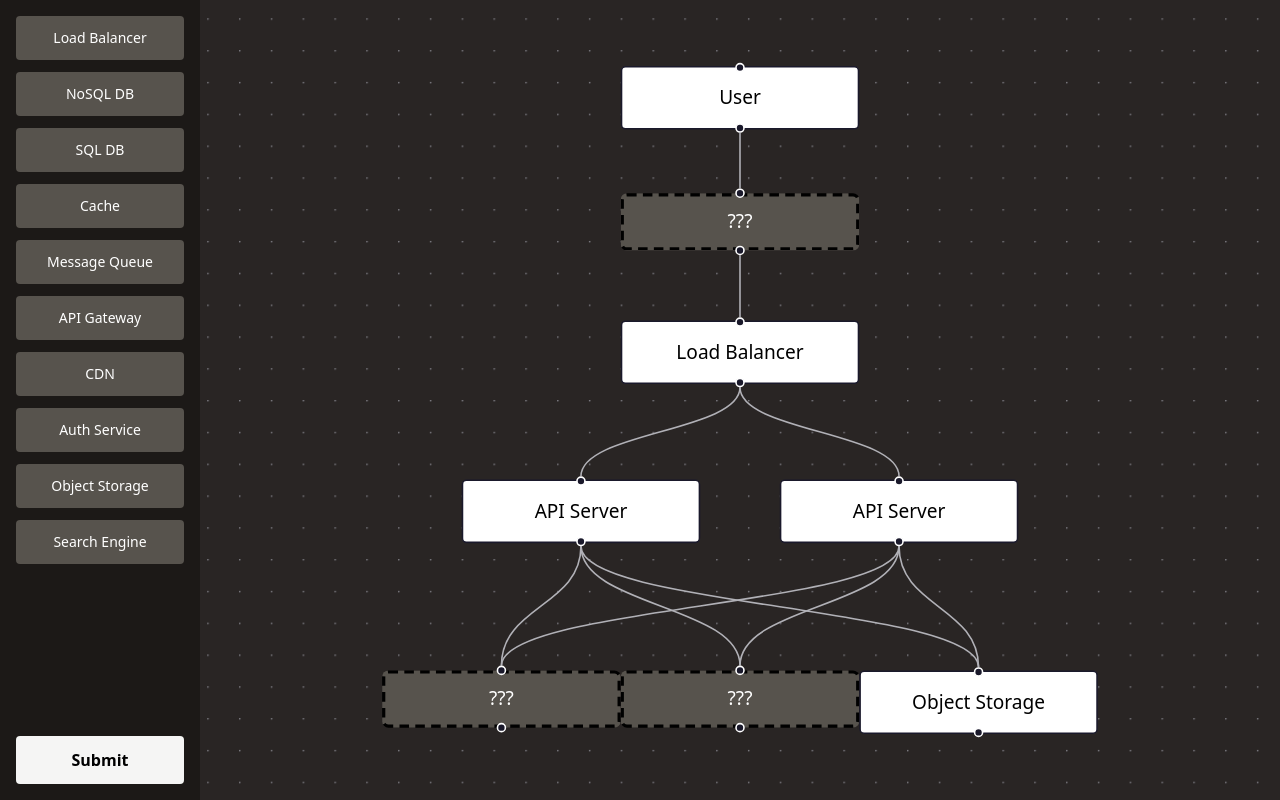
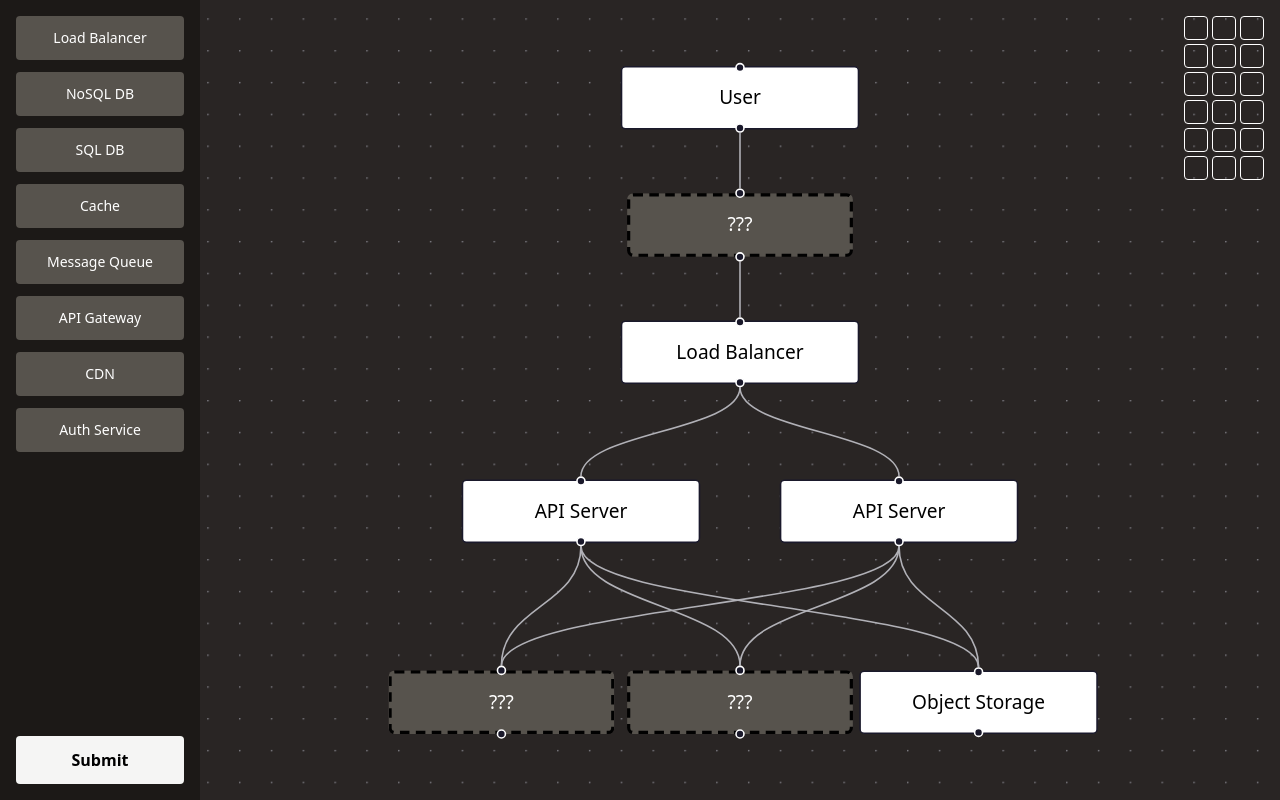
Before and after one commit to jwmke/sysdle, a React (Vite) app: page / in a window 1280 px wide. Built offline with nearby package versions, Linux system fonts and the light colour scheme.

Commit message:
code refactor, canvas fixes, and init scoreboard

```diff
--- a/src/App.jsx
+++ b/src/App.jsx
@@ -2,17 +2,7 @@ import { DndContext, DragOverlay } from '@dnd-kit/core'
 import { useState, useEffect } from 'react'
 import Sidebar from './components/Sidebar'
 import Canvas from './components/Canvas'
-
-const initialNodes = [
-  { id: '1', label: 'User', position: { x: 250, y: 0 }, connectsTo: ['2'], mystery: false },
-  { id: '2', label: 'CDN', position: { x: 250, y: 80 }, connectsTo: ['3'], mystery: true },
-  { id: '3', label: 'Load Balancer', position: { x: 250, y: 160 }, connectsTo: ['4', '5'], mystery: false },
-  { id: '4', label: 'API Server', position: { x: 150, y: 260 }, connectsTo: ['6', '7', '8'], mystery: false },
-  { id: '5', label: 'API Server', position: { x: 350, y: 260 }, connectsTo: ['6', '7', '8'], mystery: false },
-  { id: '6', label: 'Cache', position: { x: 100, y: 380 }, connectsTo: [], mystery: true },
-  { id: '7', label: 'SQL DB', position: { x: 250, y: 380 }, connectsTo: [], mystery: true },
-  { id: '8', label: 'Object Storage', position: { x: 400, y: 380 }, connectsTo: [], mystery: false },
-]
+import { initialNodes } from './data/initialNodes'
 
 function App() {
   const [nodes, setNodes] = useState(initialNodes)
@@ -37,16 +27,56 @@ function App() {
 
     if (!over) return
 
-    const component = active.id
-    const nodeId = over.id
+    const activeId = active.id
+    const targetNodeId = over.id
 
-    setNodes(prevNodes =>
-      prevNodes.map(node =>
-        node.id === nodeId && (node.mystery || node.wasMystery)
-          ? { ...node, label: component, mystery: false, wasMystery: true, isCorrect: undefined }
-          : node
+    // Check if dragging from a node (node-to-node drag)
+    const isNodeDrag = activeId.startsWith('node-')
+
+    if (isNodeDrag) {
+      const sourceNodeId = activeId.replace('node-', '')
+
+      // Don't allow dragging to the same node
+      if (sourceNodeId === targetNodeId) return
+
+      setNodes(prevNodes => {
+        const sourceNode = prevNodes.find(n => n.id === sourceNodeId)
+        const targetNode = prevNodes.find(n => n.id === targetNodeId)
+
+        if (!sourceNode || !targetNode) return prevNodes
+
+        // Only allow dropping on mystery or wasMystery nodes
+        if (!targetNode.mystery && !targetNode.wasMystery) return prevNodes
+
+        const isTargetPopulated = targetNode.label !== '???'
+
+        return prevNodes.map(node => {
+          if (node.id === sourceNodeId) {
+            // If target is populated, swap; otherwise clear the source
+            return isTargetPopulated
+              ? { ...node, label: targetNode.label, mystery: false, wasMystery: true, isCorrect: undefined }
+              : { ...node, label: '???', mystery: true, wasMystery: true, isCorrect: undefined }
+          }
+          // Update the target node
+          if (node.id === targetNodeId) {
+            return { ...node, label: sourceNode.label, mystery: false, wasMystery: true, isCorrect: undefined }
+          }
+          return node
+        })
+      })
+    } else {
+      // Dragging from sidebar
+      const component = activeId
+
+      setNodes(prevNodes =>
+        prevNodes.map(node =>
+          node.id === targetNodeId && (node.mystery || node.wasMystery)
+            ? { ...node, label: component, mystery: false, wasMystery: true, isCorrect: undefined }
+            : node
+        )
       )
-    )
+    }
+
     setIsSubmitted(false)
   }
 
@@ -65,6 +95,20 @@ function App() {
     setIsSubmitted(true)
   }
 
+  const getActiveLabel = () => {
+    if (!activeId) return null
+
+    // If dragging a node, find its label
+    if (activeId.startsWith('node-')) {
+      const nodeId = activeId.replace('node-', '')
+      const node = nodes.find(n => n.id === nodeId)
+      return node?.label
+    }
+
+    // Otherwise it's a sidebar component
+    return activeId
+  }
+
   return (
     <DndContext onDragStart={handleDragStart} onDragEnd={handleDragEnd}>
       <div className="flex flex-col-reverse lg:flex-row h-screen">
@@ -74,7 +118,7 @@ function App() {
       <DragOverlay>
         {activeId && (
           <div className="bg-stone-600 p-3 rounded text-white text-sm text-center">
-            {activeId}
+            {getActiveLabel()}
           </div>
         )}
       </DragOverlay>
--- a/src/components/Canvas.jsx
+++ b/src/components/Canvas.jsx
@@ -1,43 +1,7 @@
-import { ReactFlow, Background, Handle, Position } from '@xyflow/react'
-import { useDroppable } from '@dnd-kit/core'
+import { ReactFlow, Background } from '@xyflow/react'
 import '@xyflow/react/dist/style.css'
-
-function MysteryNode({ id, data }) {
-  const { setNodeRef, isOver } = useDroppable({ id })
-  const isEmpty = data.label === '???'
-  const isCorrect = data.isCorrect
-
-  let bgColor = 'bg-stone-600'
-  let textColor = 'text-white'
-  let borderStyle = '2px dashed #000'
-
-  if (isCorrect === true) {
-    bgColor = 'bg-green-200'
-    textColor = 'text-black'
-    borderStyle = '2px solid #15803d'
-  } else if (isCorrect === false) {
-    bgColor = 'bg-red-200'
-    textColor = 'text-black'
-    borderStyle = '2px dashed #dc2626'
-  } else if (!isEmpty) {
-    bgColor = 'bg-stone-400'
-    textColor = 'text-black'
-  }
-
-  return (
-    <>
-      <Handle type="target" position={Position.Top} />
-      <div
-        ref={setNodeRef}
-        className={`px-4 py-2 rounded text-center min-w-[150px] text-xs ${bgColor} ${textColor} ${isOver ? 'opacity-70' : ''}`}
-        style={{ border: borderStyle }}
-      >
-        {data.label}
-      </div>
-      <Handle type="source" position={Position.Bottom} />
-    </>
-  )
-}
+import MysteryNode from './nodes/MysteryNode'
+import Scoreboard from './Scoreboard'
 
 const nodeTypes = {
   mystery: MysteryNode,
@@ -63,7 +27,7 @@ export default function Canvas({ nodes }) {
   )
 
   return (
-    <main className="flex-1 bg-stone-800">
+    <main className="flex-1 bg-stone-800 relative">
       <ReactFlow
         nodes={reactFlowNodes}
         edges={edges}
@@ -74,6 +38,7 @@ export default function Canvas({ nodes }) {
       >
         <Background />
       </ReactFlow>
+      <Scoreboard />
     </main>
   )
 }
--- /dev/null
+++ b/src/components/DraggableComponent.jsx
@@ -0,0 +1,20 @@
+import { useDraggable } from '@dnd-kit/core'
+
+export default function DraggableComponent({ component }) {
+  const { attributes, listeners, setNodeRef, isDragging } = useDraggable({
+    id: component,
+  })
+
+  return (
+    <div
+      ref={setNodeRef}
+      {...listeners}
+      {...attributes}
+      className={`bg-stone-600 p-3 rounded text-white text-sm text-center cursor-grab active:cursor-grabbing ${
+        isDragging ? 'opacity-50' : ''
+      }`}
+    >
+      {component}
+    </div>
+  )
+}
--- /dev/null
+++ b/src/components/Scoreboard.jsx
@@ -0,0 +1,17 @@
+export default function Scoreboard() {
+  // Create an array of 18 boxes (3 cols x 6 rows)
+  const boxes = Array.from({ length: 18 }, (_, i) => i)
+
+  return (
+    <div className="absolute top-4 right-4 z-10">
+      <div className="grid grid-cols-3 gap-1">
+        {boxes.map((box) => (
+          <div
+            key={box}
+            className="w-6 h-6 border border-white rounded-sm"
+          />
+        ))}
+      </div>
+    </div>
+  )
+}
--- a/src/components/Sidebar.jsx
+++ b/src/components/Sidebar.jsx
@@ -1,36 +1,5 @@
-import { useDraggable } from '@dnd-kit/core'
-
-const components = [
-  'Load Balancer',
-  'NoSQL DB',
-  'SQL DB',
-  'Cache',
-  'Message Queue',
-  'API Gateway',
-  'CDN',
-  'Auth Service',
-  'Object Storage',
-  'Search Engine'
-]
-
-function DraggableComponent({ component }) {
-  const { attributes, listeners, setNodeRef, isDragging } = useDraggable({
-    id: component,
-  })
-
-  return (
-    <div
-      ref={setNodeRef}
-      {...listeners}
-      {...attributes}
-      className={`bg-stone-600 p-3 rounded text-white text-sm text-center cursor-grab active:cursor-grabbing ${
-        isDragging ? 'opacity-50' : ''
-      }`}
-    >
-      {component}
-    </div>
-  )
-}
+import DraggableComponent from './DraggableComponent'
+import { components } from '../data/components'
 
 export default function Sidebar({ onSubmit }) {
   return (
--- /dev/null
+++ b/src/components/nodes/MysteryNode.jsx
@@ -0,0 +1,59 @@
+import { Handle, Position } from '@xyflow/react'
+import { useDroppable, useDraggable } from '@dnd-kit/core'
+
+export default function MysteryNode({ id, data }) {
+  const isEmpty = data.label === '???'
+  const isCorrect = data.isCorrect
+  const isDraggable = !isEmpty
+
+  const { setNodeRef: setDroppableRef, isOver } = useDroppable({ id })
+  const {
+    attributes,
+    listeners,
+    setNodeRef: setDraggableRef,
+    isDragging
+  } = useDraggable({
+    id: `node-${id}`,
+    data: { nodeId: id, label: data.label },
+    disabled: !isDraggable
+  })
+
+  // Combine refs for both droppable and draggable
+  const setNodeRef = (element) => {
+    setDroppableRef(element)
+    setDraggableRef(element)
+  }
+
+  let bgColor = 'bg-stone-600'
+  let textColor = 'text-white'
+  let borderStyle = '2px dashed #000'
+
+  if (isCorrect === true) {
+    bgColor = 'bg-green-200'
+    textColor = 'text-black'
+    borderStyle = '2px solid #15803d'
+  } else if (isCorrect === false) {
+    bgColor = 'bg-red-200'
+    textColor = 'text-black'
+    borderStyle = '2px dashed #dc2626'
+  } else if (!isEmpty) {
+    bgColor = 'bg-stone-400'
+    textColor = 'text-black'
+  }
+
+  return (
+    <>
+      <Handle type="target" position={Position.Top} />
+      <div
+        ref={setNodeRef}
+        {...(isDraggable ? listeners : {})}
+        {...(isDraggable ? attributes : {})}
+        className={`px-3 mx-1 py-2.5 rounded text-center min-w-[142px] text-xs ${bgColor} ${textColor} ${isOver ? 'opacity-70' : ''} ${isDraggable ? 'cursor-grab active:cursor-grabbing' : ''} ${isDragging ? 'opacity-50' : ''}`}
+        style={{ border: borderStyle }}
+      >
+        {data.label}
+      </div>
+      <Handle type="source" position={Position.Bottom} />
+    </>
+  )
+}
--- /dev/null
+++ b/src/data/components.js
@@ -0,0 +1,10 @@
+export const components = [
+  'Load Balancer',
+  'NoSQL DB',
+  'SQL DB',
+  'Cache',
+  'Message Queue',
+  'API Gateway',
+  'CDN',
+  'Auth Service',
+]
--- /dev/null
+++ b/src/data/initialNodes.js
@@ -0,0 +1,10 @@
+export const initialNodes = [
+  { id: '1', label: 'User', position: { x: 250, y: 0 }, connectsTo: ['2'], mystery: false },
+  { id: '2', label: 'CDN', position: { x: 250, y: 80 }, connectsTo: ['3'], mystery: true },
+  { id: '3', label: 'Load Balancer', position: { x: 250, y: 160 }, connectsTo: ['4', '5'], mystery: false },
+  { id: '4', label: 'API Server', position: { x: 150, y: 260 }, connectsTo: ['6', '7', '8'], mystery: false },
+  { id: '5', label: 'API Server', position: { x: 350, y: 260 }, connectsTo: ['6', '7', '8'], mystery: false },
+  { id: '6', label: 'Cache', position: { x: 100, y: 380 }, connectsTo: [], mystery: true },
+  { id: '7', label: 'SQL DB', position: { x: 250, y: 380 }, connectsTo: [], mystery: true },
+  { id: '8', label: 'Object Storage', position: { x: 400, y: 380 }, connectsTo: [], mystery: false },
+]
```
